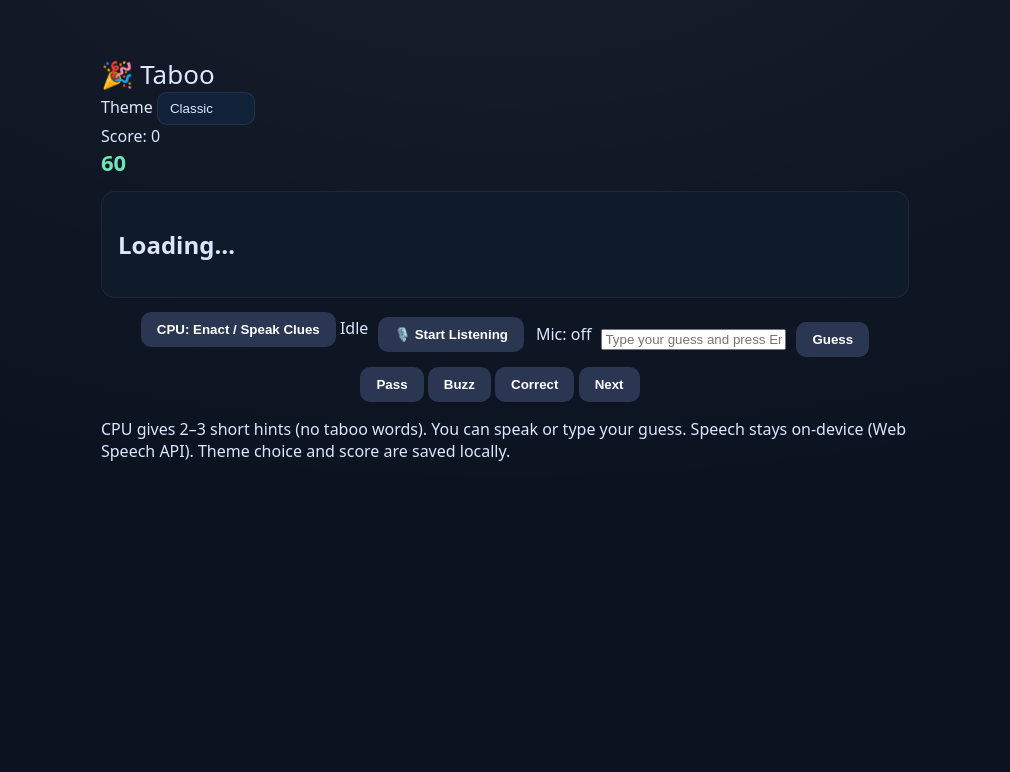
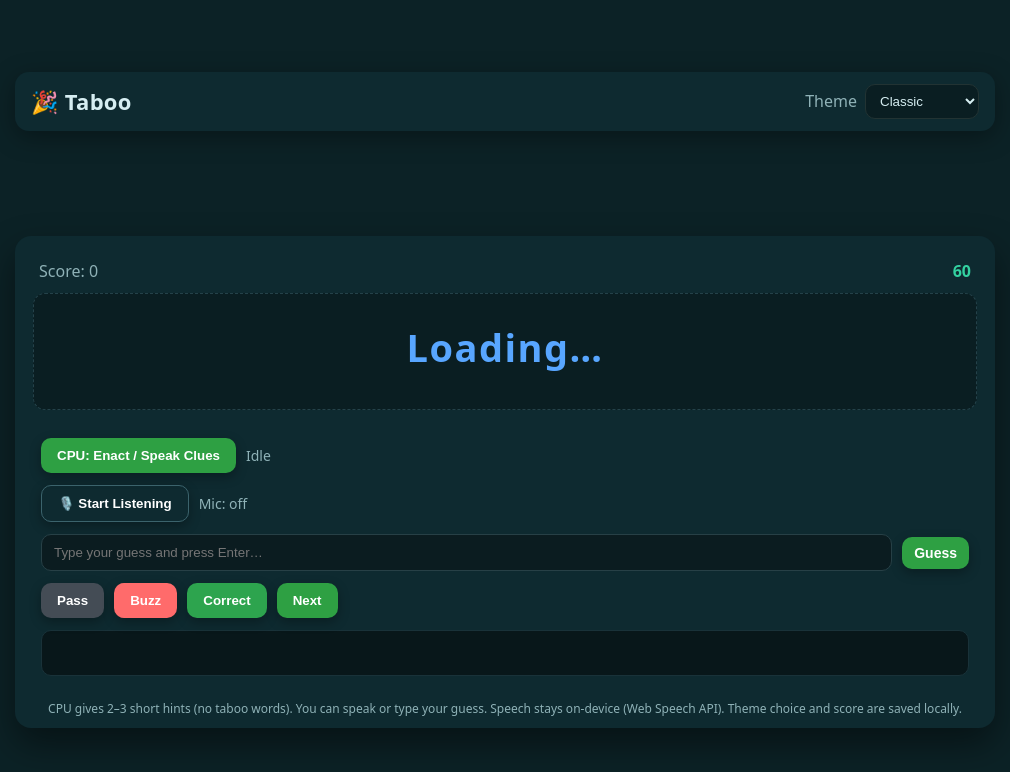
Before and after one commit to AnisEmmanuel/taboo-game, a plain HTML site: page index.html in a window 1280 px wide. Shown: the whole page, without its empty margins (135-1145 px from the left). Drawn offline with Linux system fonts and the light colour scheme.

Commit message:
Update style.css

```diff
--- a/style.css
+++ b/style.css
@@ -1,139 +1,81 @@
-:root {
-  --bg: #0b1220;
-  --panel: #0f1a2b;
-  --panel-2: #11213a;
-  --text: #dce7ff;
-  --muted: #9db4d1;
-  --accent: #6ee7b7;
-  --warn: #ff6b6b;
-  --ok: #34d399;
-  --word: #8bd5ff;
-  --chip: #1f2d47;
-  --chip-dash: #f3a4b5;
+:root{
+  --bg:#0c2226; --panel:#0e2a30; --soft:#0a1e22; --text:#d6eef2; --muted:#8fb2b7;
+  --accent:#33d1a0; --accent-2:#58a6ff; --danger:#ff6b6b; --warn:#ffd166;
+  --btn:#2ea043; --btn-txt:#fff; --chip:#122e35;
 }
 
-/* THEMES (toggle by <body data-theme="...">) */
-body[data-theme="classic"] { }
-body[data-theme="avatar"] {
-  --bg:#08232a; --panel:#08313a; --panel-2:#0a3a45; --word:#7ae1ff; --accent:#6ed6c8; --chip:#173844;
-}
-body[data-theme="marvel"] {
-  --bg:#20080a; --panel:#2b1013; --panel-2:#351317; --word:#ff9aa2; --accent:#5cf2a2; --chip:#341a22;
-}
-body[data-theme="batman"] {
-  --bg:#0f0f13; --panel:#151519; --panel-2:#191a21; --word:#ffe08a; --accent:#71f6c9; --chip:#22232b;
-}
-body[data-theme="superman"] {
-  --bg:#0b142e; --panel:#0f1d45; --panel-2:#122459; --word:#79b6ff; --accent:#63e6be; --chip:#1a2d73;
-}
-body[data-theme="harry"] {
-  --bg:#1d0f0f; --panel:#2b1512; --panel-2:#3a1d15; --word:#ffda7d; --accent:#a7f3d0; --chip:#44301e;
+/* THEME OVERRIDES */
+body.theme-classic{ --bg:#0c2226; --panel:#0e2a30; --accent:#33d1a0; }
+body.theme-harry{ --bg:#0f0a14; --panel:#1c1126; --accent:#dda15e; --accent-2:#9b5de5;}
+body.theme-batman{ --bg:#0b0b0b; --panel:#151515; --accent:#f1c40f; --accent-2:#2ecc71;}
+body.theme-avatar{ --bg:#032029; --panel:#072a33; --accent:#00d1ff; --accent-2:#7ee787;}
+body.theme-marvel{ --bg:#1b0a0a; --panel:#2a0f10; --accent:#ff4d4f; --accent-2:#00d084;}
+body.theme-superman{ --bg:#0e1736; --panel:#12214a; --accent:#e2b714; --accent-2:#ff6b6b;}
+
+*{box-sizing:border-box}
+html,body{height:100%}
+body{
+  margin:0; font:16px/1.45 system-ui, -apple-system, Segoe UI, Roboto, Inter, Arial, sans-serif;
+  background:var(--bg); color:var(--text);
 }
 
-* { box-sizing:border-box; }
-html, body { height:100%; }
-body {
-  margin:0;
-  font-family: ui-sans-serif, system-ui, -apple-system, Segoe UI, Roboto, Inter, sans-serif;
-  color: var(--text);
-  background: radial-gradient(1200px 600px at 50% -100px, rgba(255,255,255,0.05), transparent), var(--bg);
+/* FX layer (animated sprites) */
+#fx-layer{ position:fixed; inset:0; pointer-events:none; z-index:0; overflow:hidden; }
+.fx-sprite{
+  position:absolute; opacity:.5; filter:drop-shadow(0 6px 10px rgba(0,0,0,.5));
+  animation: drift linear forwards;
+}
+@keyframes drift{
+  from{ transform:translateX(110vw) translateY(var(--y)) rotate(0deg) scale(var(--s)); }
+  to  { transform:translateX(-20vw)  translateY(calc(var(--y) + var(--yd))) rotate(360deg) scale(var(--s)); }
 }
 
-.app {
-  max-width: 840px; margin: 40px auto; padding: 16px;
+.app{ position:relative; z-index:1; min-height:100%; display:grid; place-items:center; padding:28px;}
+.bar{
+  width:min(980px, 100%); display:flex; align-items:center; justify-content:space-between;
+  padding:12px 16px; background:var(--panel); border-radius:14px; box-shadow:0 6px 24px rgba(0,0,0,.35);
+  margin-bottom:16px;
+}
+.brand{ font-weight:800; letter-spacing:.3px; font-size:22px;}
+.right{ display:flex; gap:10px; align-items:center;}
+.field{ display:flex; gap:8px; align-items:center; color:var(--muted);}
+.field select{ background:var(--soft); color:var(--text); border:1px solid #233; padding:8px 10px; border-radius:10px;}
+
+.board{
+  width:min(980px, 100%); background:var(--panel); border-radius:16px; padding:18px 18px 10px;
+  box-shadow:0 16px 36px rgba(0,0,0,.45);
+}
+.hud{ display:flex; justify-content:space-between; align-items:center; padding:6px 6px 10px; color:var(--muted); }
+.timer{ font-weight:900; color:var(--accent); }
+
+.card{
+  background:var(--soft); border:1px dashed #24424a; border-radius:12px; padding:20px; text-align:center;
+}
+.card h1{ margin:6px 0 14px; font-size:38px; color:var(--accent-2); letter-spacing:1.5px;}
+.taboo{ display:grid; gap:10px; grid-template-columns:repeat(2, minmax(180px,1fr)); max-width:740px; margin:0 auto;}
+.chip{
+  background:var(--chip); border:1px dotted #33555d; color:#ffc0cb; padding:10px 14px; border-radius:12px;
+  font-weight:700; letter-spacing:.5px; text-transform:uppercase; font-size:14px;
 }
 
-.app__header {
-  background: var(--panel);
-  border: 1px solid rgba(255,255,255,.06);
-  padding: 14px 16px;
-  border-radius: 14px;
-  display:flex; align-items:center; justify-content:space-between;
-  box-shadow: 0 12px 40px rgba(0,0,0,.35);
+.controls{ padding:16px 8px;}
+.cpu-row, .mic-row, .guess-row, .action-row{ display:flex; gap:10px; align-items:center; margin-top:12px;}
+.input{
+  flex:1; min-width:220px; background:#0b1c20; color:var(--text); padding:10px 12px; border:1px solid #274046; border-radius:10px;
 }
+.btn{
+  background:var(--btn); color:var(--btn-txt); border:none; padding:10px 16px; border-radius:10px; cursor:pointer;
+  box-shadow:0 4px 12px rgba(0,0,0,.3); font-weight:700;
+}
+.btn.small{ padding:8px 12px; font-size:14px; }
+.btn.gray{ background:#444c55; }
+.btn.red{ background:var(--danger); }
+.btn.green{ background:#2da44e; }
+.btn.outline{ background:transparent; border:1px solid #3b636c; }
 
-.brand { font-size: 26px; display:flex; gap:8px; align-items:center; }
-.header-right { display:flex; gap:14px; align-items:center; }
-.theme-label { display:flex; gap:8px; align-items:center; color:var(--muted); }
-select {
-  appearance:none; background:var(--panel-2); color:var(--text);
-  border:1px solid rgba(255,255,255,.08); border-radius:10px; padding:8px 12px;
+.log{
+  margin-top:12px; background:#08171a; border:1px solid #193239; border-radius:10px; padding:10px; min-height:46px;
+  color:#9ecbd2; font-size:14px; white-space:pre-wrap;
 }
-
-.topbar {
-  display:flex; align-items:center; justify-content:space-between;
-  padding: 14px 18px; margin-top:14px;
-  background: var(--panel);
-  border: 1px solid rgba(255,255,255,.06);
-  border-radius: 14px;
-}
-.score { font-weight:600; }
-.timer { font-weight:800; color:var(--accent); font-size:22px; }
-
-.card {
-  margin-top:14px;
-  background: var(--panel);
-  border: 1px solid rgba(255,255,255,.06);
-  border-radius: 14px;
-  padding: 16px;
-}
-.word {
-  text-align:center; letter-spacing:2px; margin: 8px 0 14px;
-  color: var(--word); font-size: 44px;
-}
-.taboo-grid {
-  display:grid; grid-template-columns:1fr 1fr; gap:12px;
-  padding:14px; border-radius:12px; background:var(--panel-2);
-  border:1px solid rgba(255,255,255,.06);
-}
-.chip {
-  padding:12px 10px; text-align:center; font-weight:700;
-  background: var(--chip);
-  border-radius:10px;
-  border: 2px dashed var(--chip-dash);
-  color:#f3c4cd;
-}
-
-.io {
-  margin-top:14px;
-  background: var(--panel);
-  border: 1px solid rgba(255,255,255,.06);
-  border-radius: 14px;
-  padding: 14px;
-}
-.mic-row { display:flex; align-items:center; gap:12px; }
-.spoken-box {
-  margin-top:10px; min-height:48px; padding:10px 12px;
-  border-radius:10px; background:var(--panel-2); color:var(--muted);
-  border:1px dashed rgba(255,255,255,.12);
-}
-.guess-row { display:flex; gap:10px; align-items:center; margin-top:10px; }
-.guess {
-  flex:1; padding:10px 12px; border-radius:10px; border:1px solid rgba(255,255,255,.08);
-  background:var(--panel-2); color:var(--text);
-}
-.guess-result { color: var(--muted); }
-
-.controls {
-  margin-top:14px; display:flex; gap:10px; flex-wrap:wrap; justify-content:center;
-}
-
-.btn {
-  background:#2a3652; color:#fff; border:none; padding:10px 16px; border-radius:10px;
-  cursor:pointer; font-weight:600; transition: transform .04s ease, opacity .15s ease;
-}
-.btn:hover { opacity:.95; transform: translateY(-1px); }
-.btn:active { transform: translateY(0); }
-.btn-ghost { background: transparent; border:1px solid rgba(255,255,255,.15); }
-.btn-warn { background: var(--warn); color:#140b0b; }
-.btn-ok   { background: var(--ok); color:#062116; }
-
-.footnote {
-  text-align:center; color:var(--muted); font-size:13px; margin-top:10px;
-}
-
-/* small screens */
-@media (max-width: 640px) {
-  .taboo-grid { grid-template-columns: 1fr; }
-  .word { font-size: 36px; }
-}
+.muted{ color:var(--muted); font-size:14px;}
+.footer{ color:var(--muted); text-align:center; margin:8px 0 0; font-size:12px;}
```
